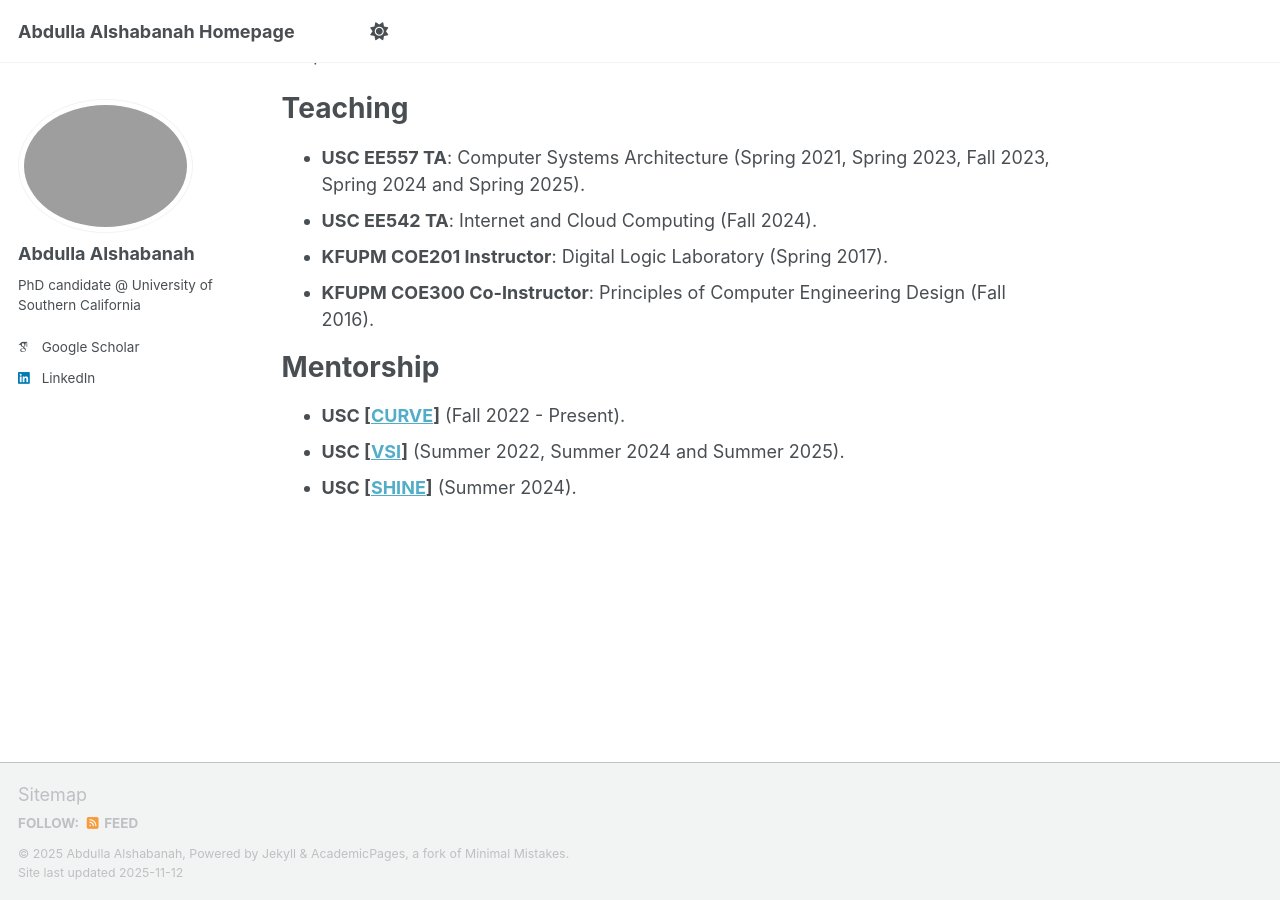
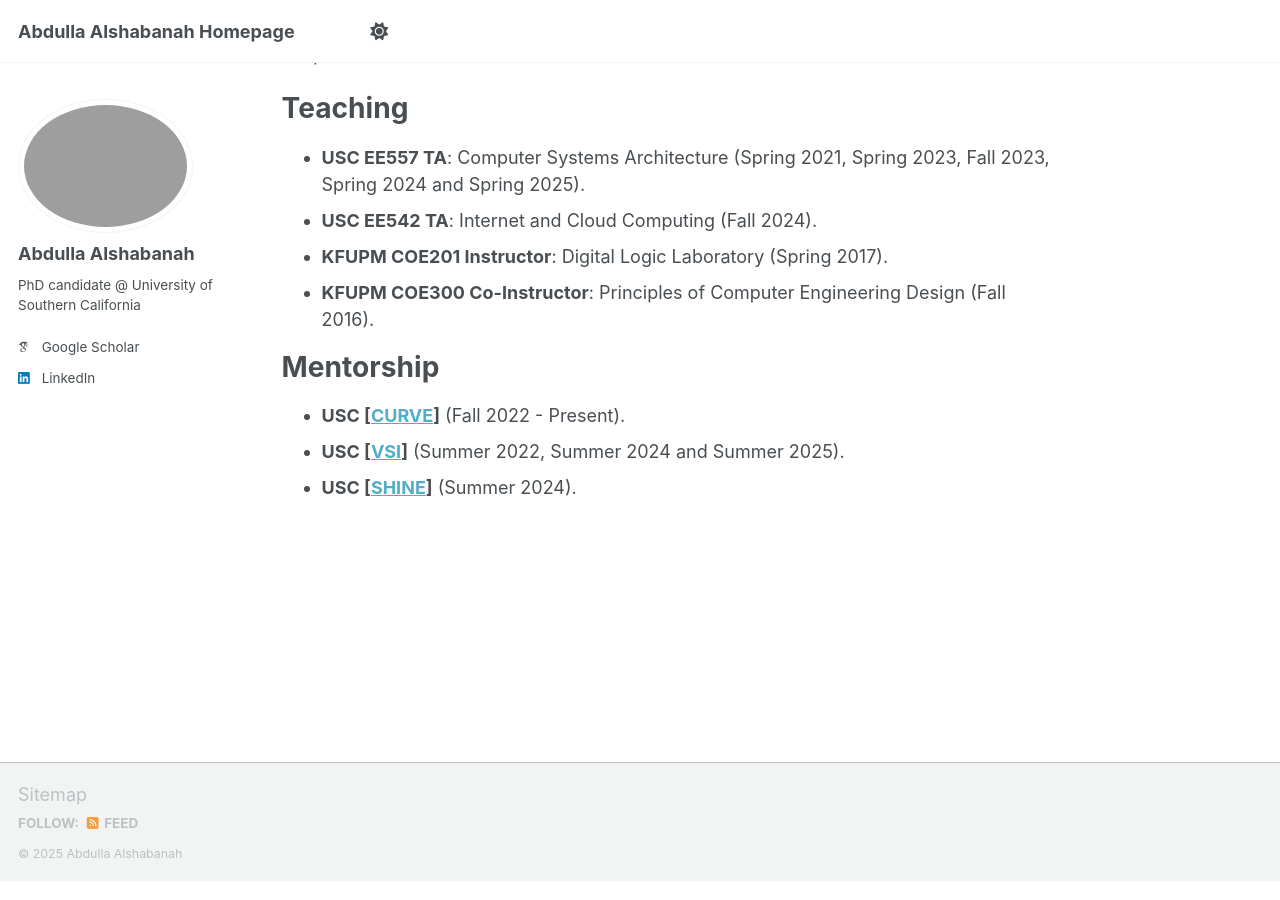
Before and after one commit to alshabae/alshabae.github.io, a Jekyll site: the page built from _pages/about.md, in a window 1280 px wide and 900 px high, scrolled down 1318 px. Built offline with Jekyll 4.4.1, drawn with Linux system fonts in a browser that asks for light colours; some web fonts are replaced; a script that is not in the unit is left out.

Commit message:
Update footer.html

```diff
--- a/_includes/footer.html
+++ b/_includes/footer.html
@@ -20,6 +20,10 @@
 {% endif %}
 
 <div class="page__footer-copyright">
+  &copy; {{ site.time | date: '%Y' }} {{ site.name | default: site.title }}
+</div>
+
+<!-- <div class="page__footer-copyright">
   &copy; {{ site.time | date: '%Y' }} {{ site.name | default: site.title }}, {{ site.data.ui-text[site.locale].powered_by | default: "Powered by" }} <a href="https://jekyllrb.com" rel="nofollow">Jekyll</a> &amp; <a href="https://github.com/academicpages/academicpages.github.io">AcademicPages</a>, a fork of <a href="https://mademistakes.com/work/minimal-mistakes-jekyll-theme/" rel="nofollow">Minimal Mistakes</a>.<br />
   Site last updated {{ "now" | date: '%Y-%m-%d' }}
-</div>
+</div> -->
```
